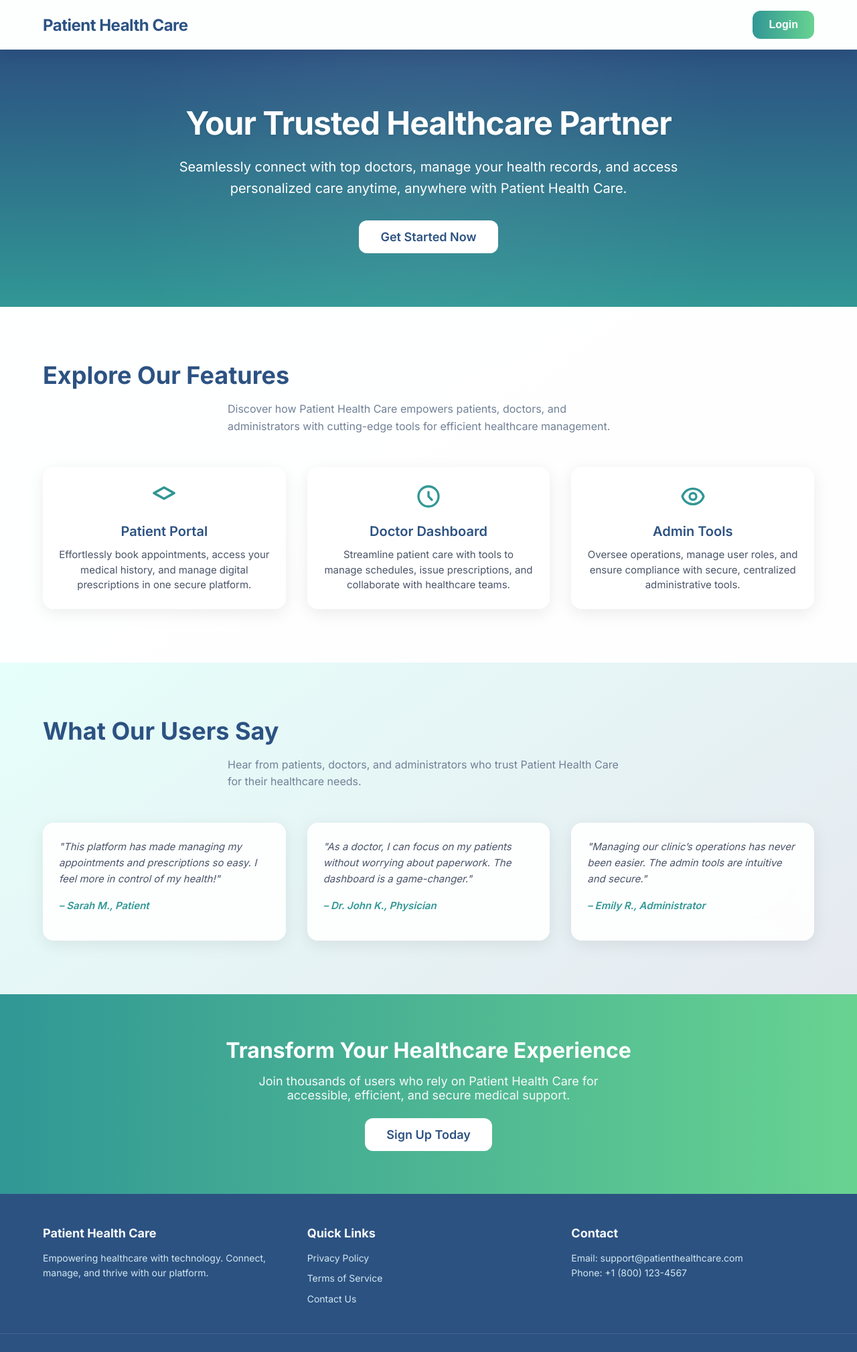
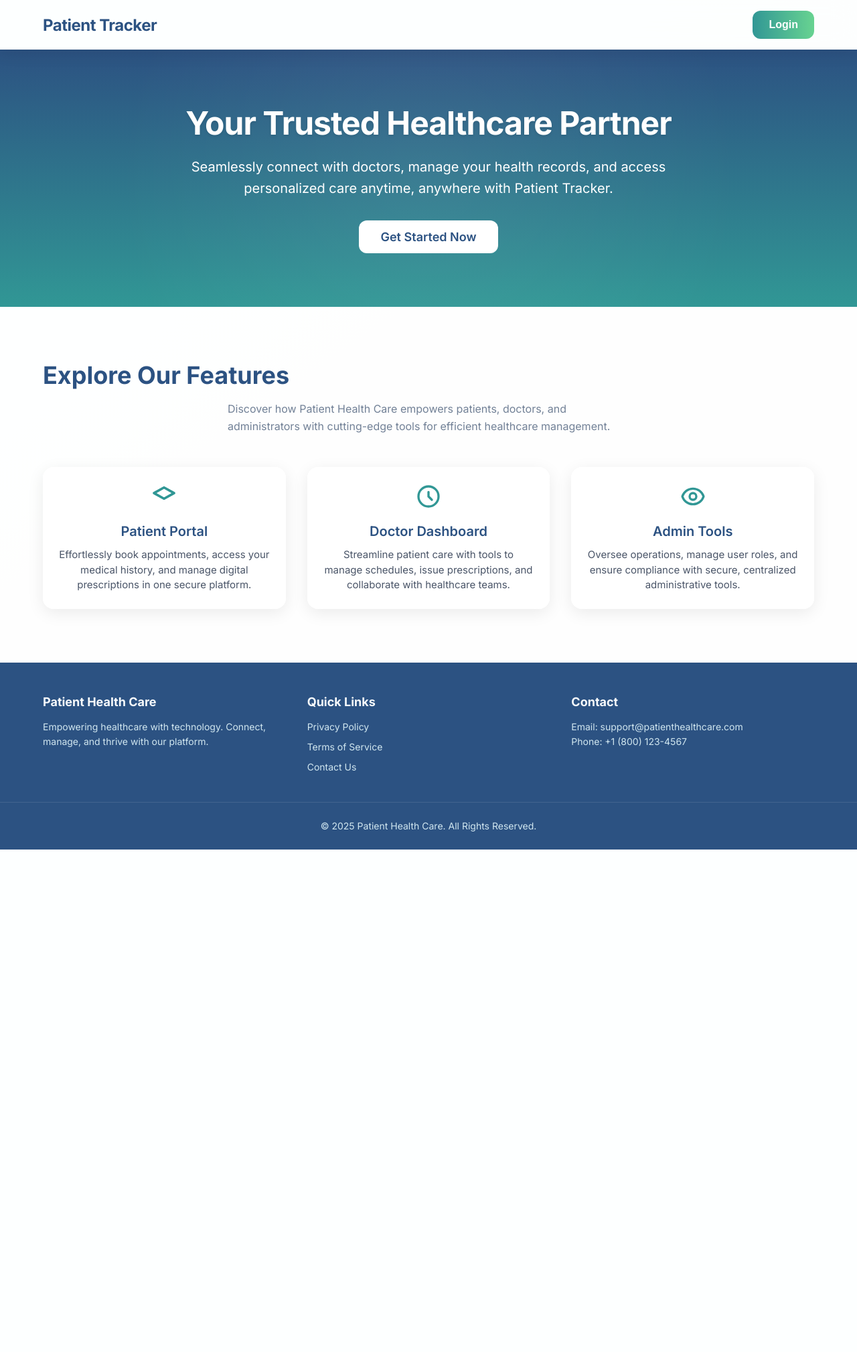
Before and after one commit to aimank2512/Patient-Tracker, a Flask app: page / in a window 1280 px wide. Shown: the top 2018 px of the page at 67% size. After the commit the page ends 1268 px from the top, so only its background shows below. Run offline with Flask 3, Linux system fonts and the light colour scheme.

Commit message:
final change

```diff
--- a/app.py
+++ b/app.py
@@ -13,7 +13,7 @@ app.secret_key = 'your-secret-key'  # Replace with a secure secret key
 app.register_blueprint(auth_bp)
 app.register_blueprint(admin_bp)
 app.register_blueprint(doctor_bp)
-app.register_blueprint(patient_bp, url_prefix='/patient')  # Added url_prefix for patient routes
+app.register_blueprint(patient_bp, url_prefix='/patient')
 app.register_blueprint(lab_assistant_bp)
 
 if __name__ == '__main__':
--- a/templates/add_lab_assistant.html
+++ b/templates/add_lab_assistant.html
@@ -33,12 +33,12 @@
             <!-- Header -->
             <header class="dashboard-header">
                 <div class="header-left">
-                    <i class="fas fa-bars menu-toggle"></i>
+
                     <h2><i class="fas fa-flask"></i> Add New Lab Assistant</h2>
                 </div>
                 <div class="header-right">
                     <div class="user-profile">
-                        <img src="https://via.placeholder.com/40" alt="Profile" class="profile-pic">
+
                         <span>{{ session.username }}</span>
                     </div>
                 </div>
--- a/templates/add_patient.html
+++ b/templates/add_patient.html
@@ -33,12 +33,10 @@
             <!-- Header -->
             <header class="dashboard-header">
                 <div class="header-left">
-                    <i class="fas fa-bars menu-toggle"></i>
                     <h2><i class="fas fa-user-injured"></i> Add New Patient</h2>
                 </div>
                 <div class="header-right">
                     <div class="user-profile">
-                        <img src="https://via.placeholder.com/40" alt="Profile" class="profile-pic">
                         <span>{{ session.username | default('Admin') }}</span>
                     </div>
                 </div>
--- a/templates/doctor_dashboard.html
+++ b/templates/doctor_dashboard.html
@@ -150,7 +150,7 @@
 
             <!-- Prescription Section -->
             <div id="prescription" class="section hidden">
-                <h1>Digital Prescription</h1>
+                <h1>Digital Prescript</h1>
                 <div class="form-container">
                     <!-- Patient Search -->
                     <div class="search-bar relative">
--- a/templates/index.html
+++ b/templates/index.html
@@ -19,7 +19,7 @@
       <div class="flex justify-between items-center">
         <div class="flex items-center space-x-3">
 
-          <h1>Patient Health Care</h1>
+          <h1>Patient Tracker</h1>
         </div>
         <div class="relative dropdown">
           <button class="login-button">
@@ -39,7 +39,7 @@
   <section class="hero-bg">
     <div class="container text-center">
       <h2>Your Trusted Healthcare Partner</h2>
-      <p>Seamlessly connect with top doctors, manage your health records, and access personalized care anytime, anywhere with Patient Health Care.</p>
+      <p>Seamlessly connect with doctors, manage your health records, and access personalized care anytime, anywhere with Patient Tracker.</p>
       <a href="{{ url_for('auth.login') }}" class="cta-button">
         Get Started Now
       </a>
@@ -87,38 +87,8 @@
     </div>
   </section>
 
-  <!-- Testimonials -->
-  <section class="testimonials">
-    <div class="container">
-      <div class="text-center">
-        <h3>What Our Users Say</h3>
-        <p>Hear from patients, doctors, and administrators who trust Patient Health Care for their healthcare needs.</p>
-      </div>
-      <div class="grid">
-        <div class="testimonial-card">
-          <p>"This platform has made managing my appointments and prescriptions so easy. I feel more in control of my health!"</p>
-          <p class="author">– Sarah M., Patient</p>
-        </div>
-        <div class="testimonial-card">
-          <p>"As a doctor, I can focus on my patients without worrying about paperwork. The dashboard is a game-changer."</p>
-          <p class="author">– Dr. John K., Physician</p>
-        </div>
-        <div class="testimonial-card">
-          <p>"Managing our clinic’s operations has never been easier. The admin tools are intuitive and secure."</p>
-          <p class="author">– Emily R., Administrator</p>
-        </div>
-      </div>
-    </div>
-  </section>
 
-  <!-- CTA -->
-  <section class="cta">
-    <div class="container text-center">
-      <h3>Transform Your Healthcare Experience</h3>
-      <p>Join thousands of users who rely on Patient Health Care for accessible, efficient, and secure medical support.</p>
-      <a href="{{ url_for('auth.login') }}" class="cta-button">Sign Up Today</a>
-    </div>
-  </section>
+
 
   <!-- Footer -->
   <footer>
--- a/templates/profile.html
+++ b/templates/profile.html
@@ -35,12 +35,12 @@
             <!-- Header -->
             <header class="dashboard-header">
                 <div class="header-left">
-                    <i class="fas fa-bars menu-toggle"></i>
+
                     <h2><i class="fas fa-user-cog"></i> My Profile</h2>
                 </div>
                 <div class="header-right">
                     <div class="user-profile">
-                        <img src="https://via.placeholder.com/40" alt="Profile" class="profile-pic">
+
                         <span>{{ session.username | default('Admin') }}</span>
                     </div>
                 </div>
--- a/templates/view_doctors.html
+++ b/templates/view_doctors.html
@@ -35,12 +35,12 @@
             <!-- Header -->
             <header class="dashboard-header">
                 <div class="header-left">
-                    <i class="fas fa-bars menu-toggle"></i>
+
                     <h2><i class="fas fa-stethoscope"></i> View Doctors</h2>
                 </div>
                 <div class="header-right">
                     <div class="user-profile">
-                        <img src="https://via.placeholder.com/40" alt="Profile" class="profile-pic">
+
                         <span>{{ session.username }}</span>
                     </div>
                 </div>
--- a/templates/view_lab_assistants.html
+++ b/templates/view_lab_assistants.html
@@ -12,7 +12,7 @@
         <!-- Sidebar -->
         <aside class="sidebar">
             <div class="sidebar-header">
-                <img src="{{ url_for('static', filename='images/logo.png') }}" alt="Logo" class="logo">
+
                 <h3>Patient Tracker</h3>
             </div>
             <nav class="sidebar-menu">
@@ -35,7 +35,7 @@
             <!-- Header -->
             <header class="dashboard-header">
                 <div class="header-left">
-                    <i class="fas fa-bars menu-toggle"></i>
+
                     <h2><i class="fas fa-vials"></i> View Lab Assistants</h2>
                 </div>
                 <div class="header-right">
--- a/templates/view_patients.html
+++ b/templates/view_patients.html
@@ -12,7 +12,7 @@
         <!-- Sidebar -->
         <aside class="sidebar">
             <div class="sidebar-header">
-                <img src="{{ url_for('static', filename='images/logo.png') }}" alt="Logo" class="logo">
+
                 <h3>Patient Tracker</h3>
             </div>
             <nav class="sidebar-menu">
@@ -35,7 +35,7 @@
             <!-- Header -->
             <header class="dashboard-header">
                 <div class="header-left">
-                    <i class="fas fa-bars menu-toggle"></i>
+
                     <h2><i class="fas fa-users"></i> View Patients</h2>
                 </div>
                 <div class="header-right">
```
Also changed, not shown: routes/patient_routes.py (+10 -2 lines), templates/patients_dashboard.html (+6 -11 lines), databases/activity_logs.db, databases/doctors.db, databases/lab_assistants.db, databases/lab_reports.db, databases/patients.db, databases/prescriptions.db, databases/prescriptions_pdf.db, databases/users.db.
